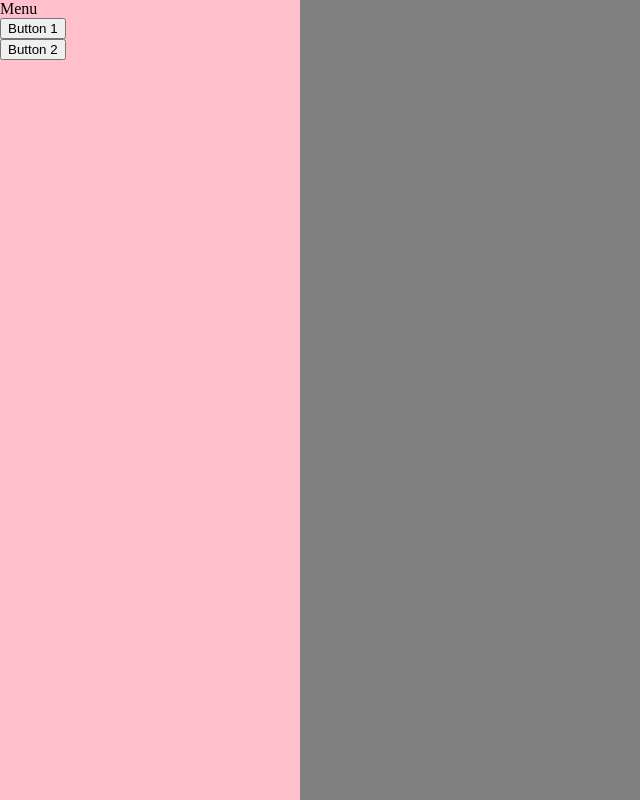
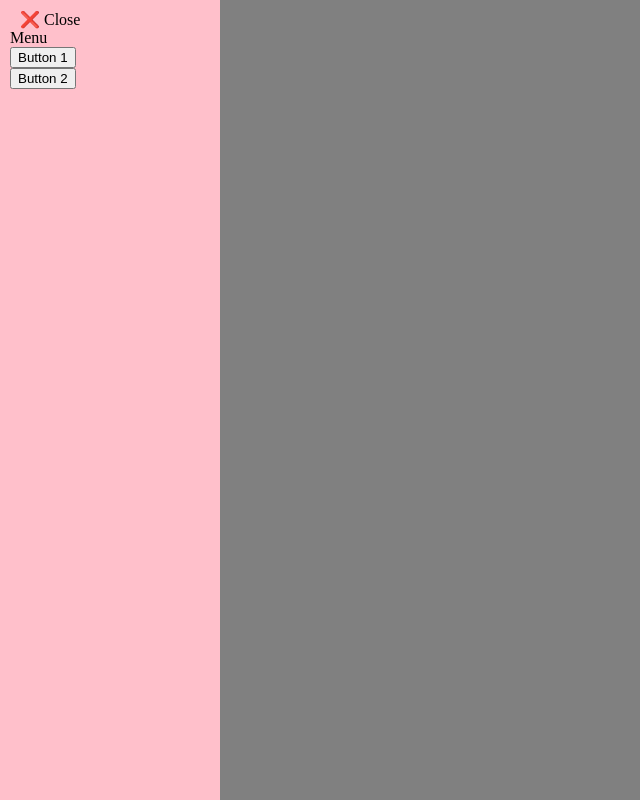
Before and after one commit to wormsparty/js.electron-note, an Electron app: page src/front/index.html in a window 800 px wide. Shown: the whole page, without its empty margins (0-640 px from the left). Drawn offline with Linux system fonts and the light colour scheme.

Commit message:
Open / close menu

```diff
--- a/src/front/index.css
+++ b/src/front/index.css
@@ -4,21 +4,18 @@ html, body {
 	margin: 0;
 	border: 0;
 	background-color: gray;
-}
-
-.wrapper {
-	width: 100%;
-	height: 100%;
+	user-select: none;
 }
 
 #menu {
 	display: block;
-	width: 300px;
-	height: 100%;
+	width: 200px;
+	height: calc(100% - 20px);
 	position: absolute;
 	left: 0;
 	top: 0;
 	background-color: pink;
+	padding: 10px;
 }
 
 #canvas {
@@ -26,3 +23,14 @@ html, body {
 	left: 0;
 	top: 0;
 }
+
+#open {
+	position: absolute;
+	left: 0;
+	top: 0;
+}
+
+#close, #open {
+	cursor: pointer;
+	padding: 10px;
+}
--- a/src/front/index.html
+++ b/src/front/index.html
@@ -11,13 +11,21 @@
   <canvas id="canvas">
     HTML5 not supported, please upgrade your browser.
   </canvas>
+  <div id='open'>
+    ☰ Menu
+  </div>
   <div id="menu">
-    <span>Menu</span>
     <div>
-      <button>Button 1</button>
+      <span id="close">❌ Close</span>
     </div>
     <div>
-      <button>Button 2</button>
+      <span>Menu</span>
+      <div>
+        <button>Button 1</button>
+      </div>
+      <div>
+        <button>Button 2</button>
+      </div>
     </div>
   </div>
 </div>
--- a/src/front/index.js
+++ b/src/front/index.js
@@ -17,4 +17,14 @@ function draw() {
 
 document.addEventListener("DOMContentLoaded", (event) => {
 	draw();
+
+	document.getElementById('close').addEventListener('click', () => {
+console.log('close');
+		document.getElementById('menu').style.display = 'none';
+	});
+
+	document.getElementById('open').addEventListener('click', () => {
+console.log('display');
+		document.getElementById('menu').style.display = 'block';
+	});
 });
```
